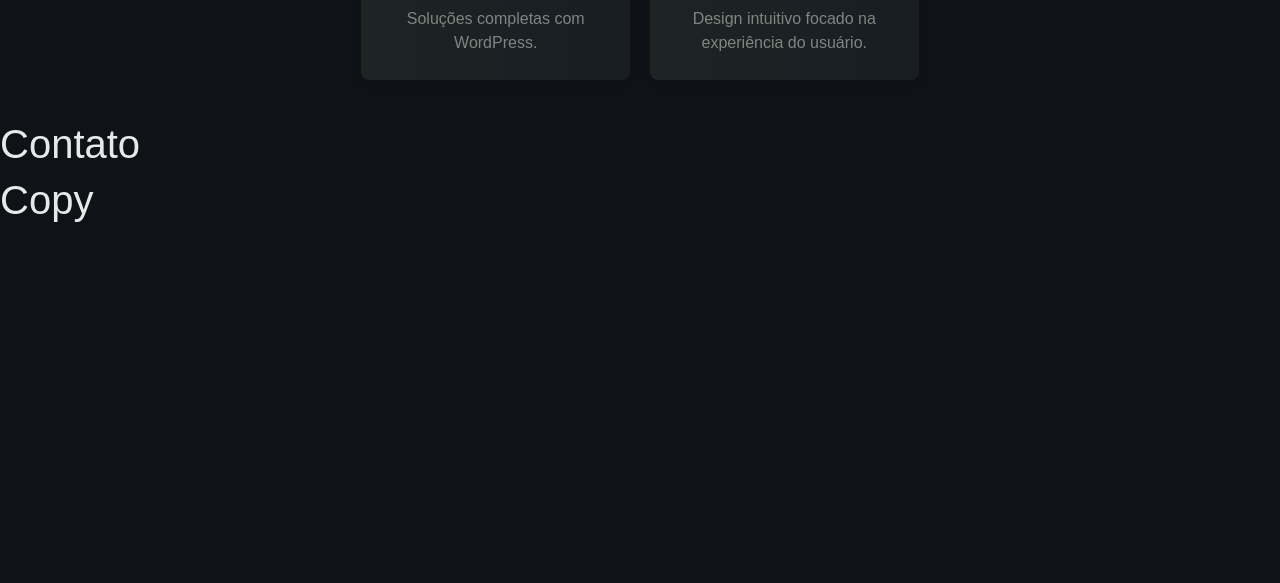
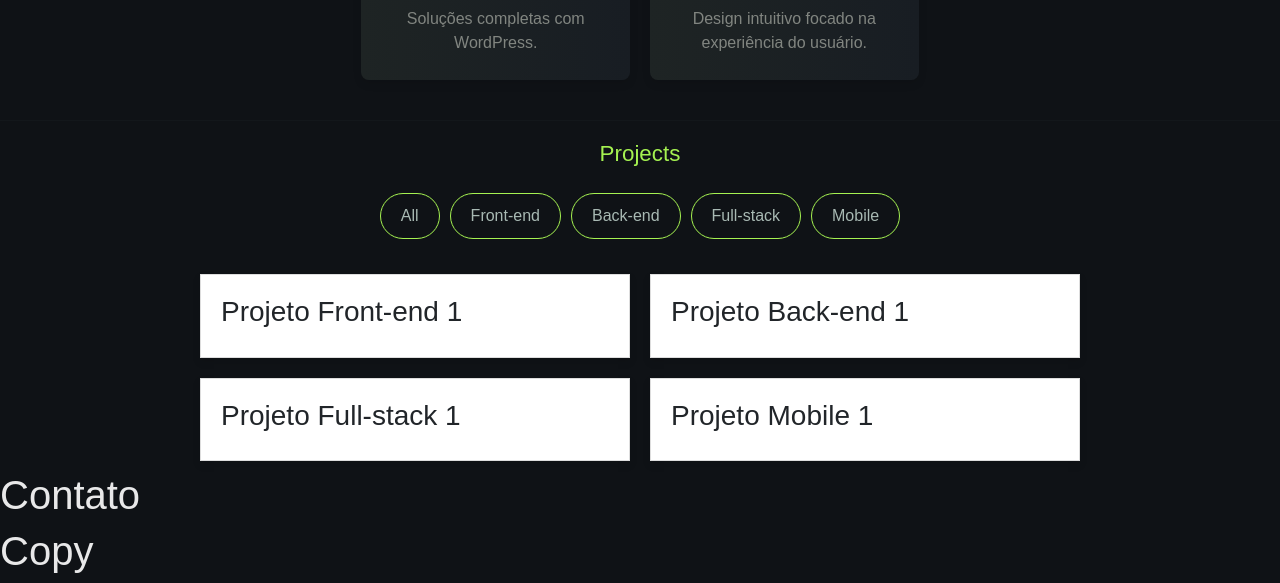
Before and after one commit to devleo-m/portfolio, a plain HTML site: page index.html in a window 1280 px wide. Shown: the part 2089-2672 px from the top of the page. Before the commit the page ends 2321 px from the top, so only its background shows below. Drawn offline with nearby package versions, Linux system fonts and the light colour scheme.

Commit message:
Update index.html

```diff
--- a/index.html
+++ b/index.html
@@ -171,9 +171,53 @@
     </div>
   </div>
   </section>
-  <section>
 
+  <hr>
+
+  <section id="projects">
+    <h1>Projects</h1>
+    <div class="container-project">
+      <div class="filter-buttons">
+        <a onclick="filterSelection('all', event)">All</a>
+        <a onclick="filterSelection('front-end', event)">Front-end</a>
+        <a onclick="filterSelection('back-end', event)">Back-end</a>
+        <a onclick="filterSelection('full-stack', event)">Full-stack</a>
+        <a onclick="filterSelection('mobile', event)">Mobile</a>
+      </div>
+    </div>
+
+    <!-- Adicione seus projetos aqui, cada um com a classe correspondente -->
+    <div class="project-container">
+      <!-- Projetos Front-end -->
+      <div class="project-card front-end">
+        <h3>Projeto Front-end 1</h3>
+        <!-- Informações do projeto -->
+      </div>
+      <!-- Mais projetos front-end -->
+
+      <!-- Projetos Back-end -->
+      <div class="project-card back-end">
+        <h3>Projeto Back-end 1</h3>
+        <!-- Informações do projeto -->
+      </div>
+      <!-- Mais projetos back-end -->
+
+      <!-- Projetos Full-stack -->
+      <div class="project-card full-stack">
+        <h3>Projeto Full-stack 1</h3>
+        <!-- Informações do projeto -->
+      </div>
+      <!-- Mais projetos full-stack -->
+
+      <!-- Projetos Mobile -->
+      <div class="project-card mobile">
+        <h3>Projeto Mobile 1</h3>
+        <!-- Informações do projeto -->
+      </div>
+      <!-- Mais projetos mobile -->
+    </div>
   </section>
+
   <section>
     <h1>Contato</h1>
   </section>
```
